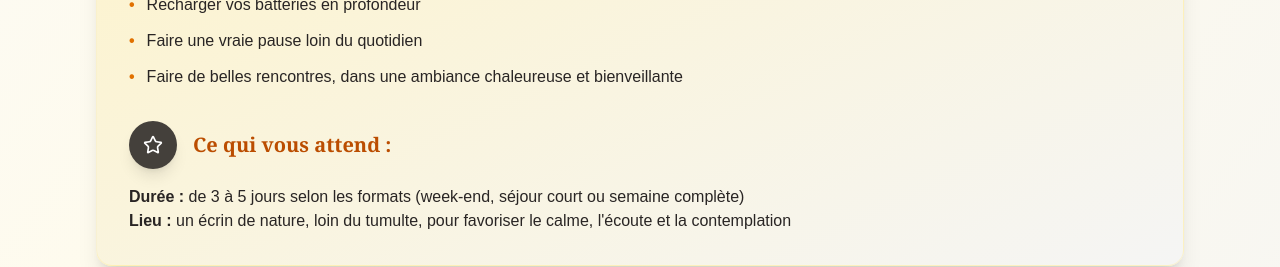
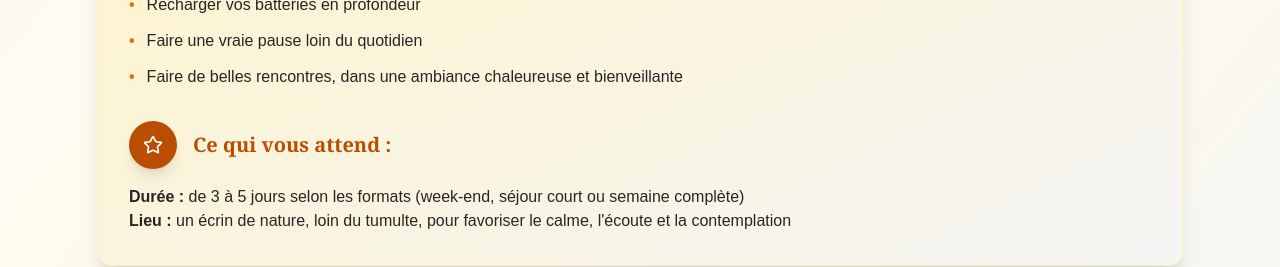
Before and after one commit to NawresAbid/Ama-Retreat, a Next.js app: page / in a window 1280 px wide. Shown: the part 1700-1967 px from the top of the page. Built offline with nearby package versions, Linux system fonts and the light colour scheme; no server answers; the database is empty.

Commit message:
Update About.tsx

```diff
--- a/components/About.tsx
+++ b/components/About.tsx
@@ -94,7 +94,7 @@
           {/* Section: Ce qui vous attend */}
           <div>
             <div className="flex items-center mb-4">
-              <div className="w-12 h-12 rounded-full bg-stone-700 flex items-center justify-center shadow-lg">
+              <div className="w-12 h-12 rounded-full bg-amber-700 flex items-center justify-center shadow-lg">
                 <Star className="text-white" size={20} />
               </div>
               <h4 className="text-xl font-serif font-semibold text-amber-700 ml-4">
```
